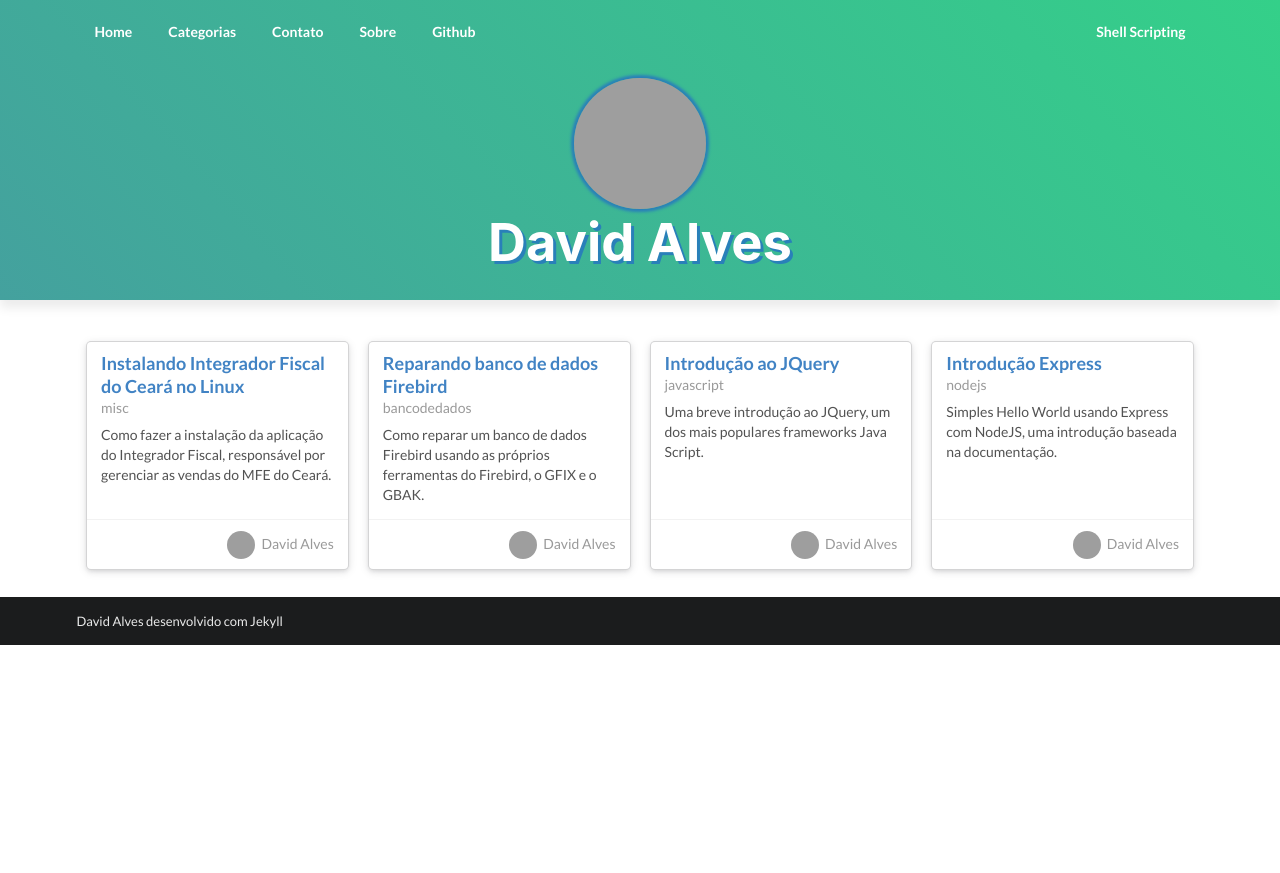
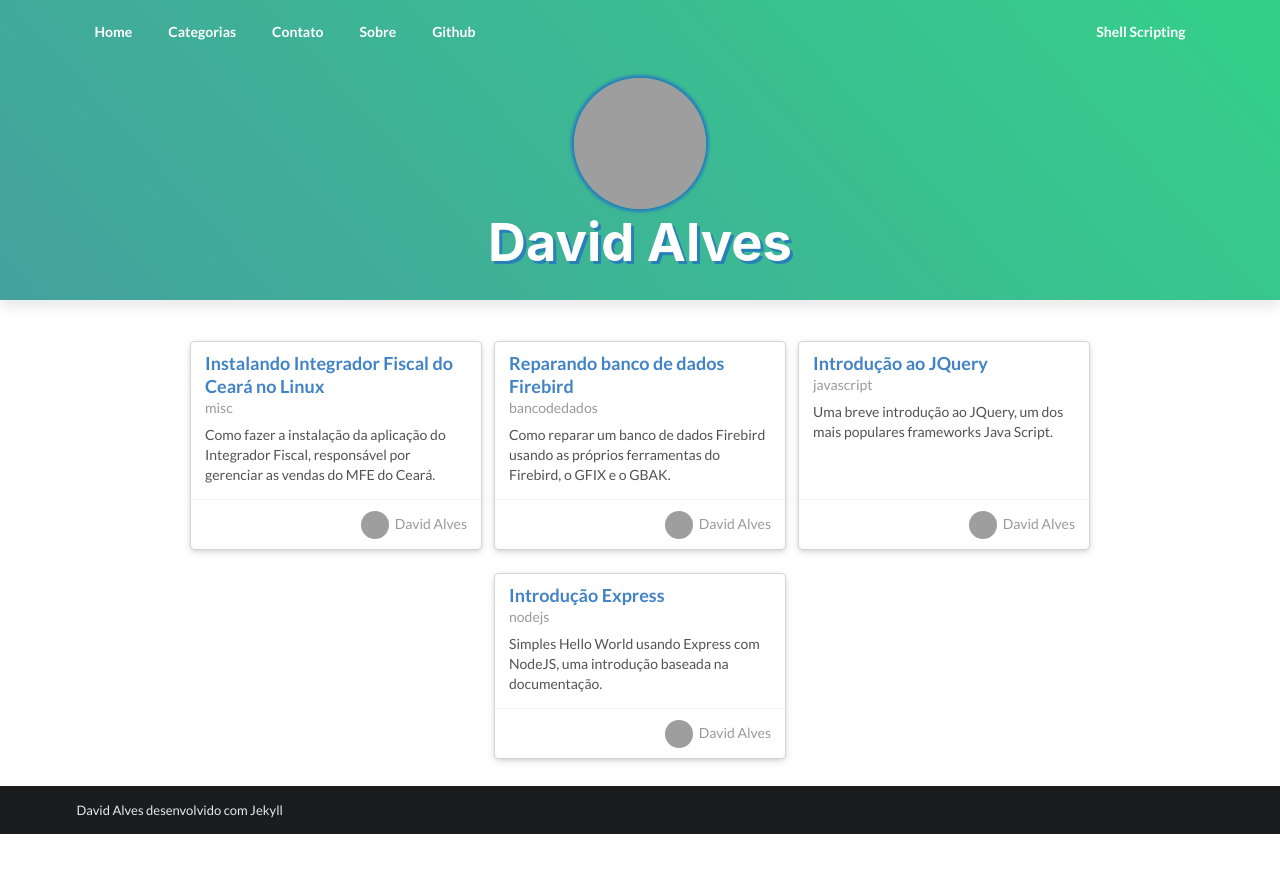
Before and after one commit to david27alves/david27alves.github.io, a Jekyll site: the page built from index.html, in a window 1280 px wide. Shown: the top 873 px of the page. Built offline with Jekyll 4.4.1, drawn with Linux system fonts in a browser that asks for light colours; grey boxes are pictures that could not be loaded.

Commit message:
Update index.html

```diff
--- a/index.html
+++ b/index.html
@@ -2,7 +2,7 @@
 layout: default
 ---
 
-<main class="ui four cards container main-container">
+<main class="ui centered cards container main-container">
 
     {% for post in site.posts %}
     <div class="ui raised link card" style="cursor: default;">
```
